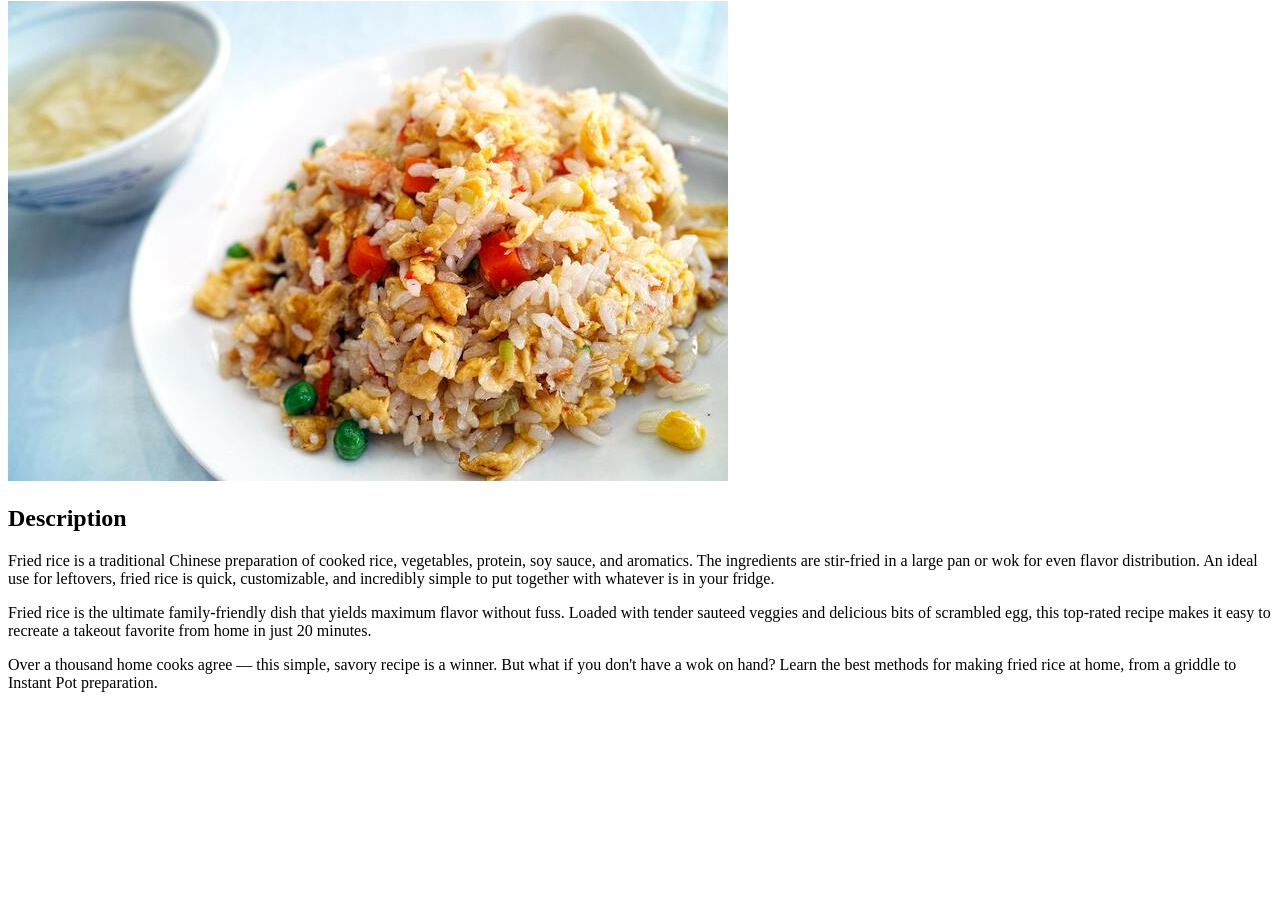
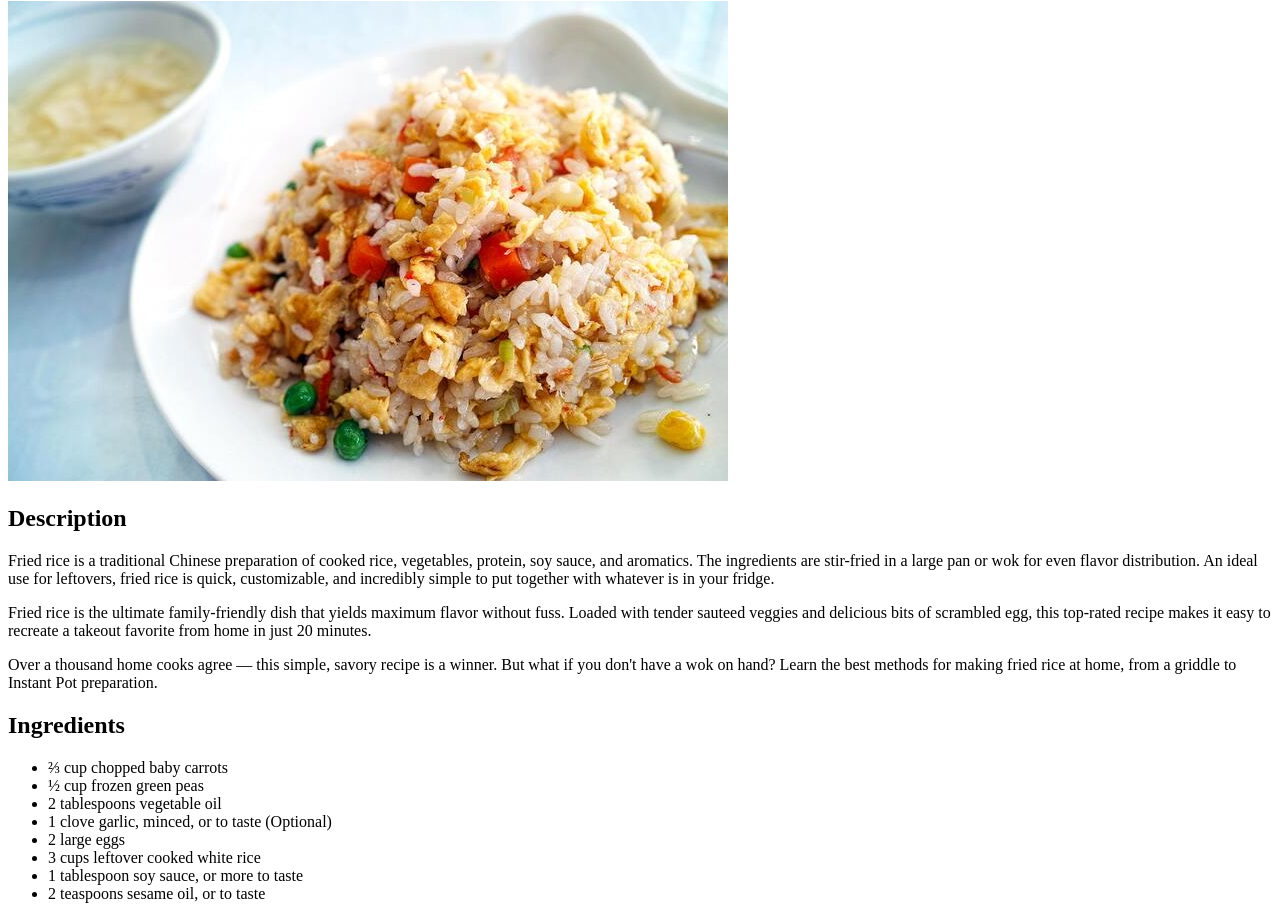
Before and after one commit to ViTran25/odin-recipes, a plain HTML site: page recipes/fried_rice.html in a window 1280 px wide. Shown: the part 79-998 px from the top of the page. Before the commit the page ends 800 px from the top, so only its background shows below. Drawn offline with Linux system fonts and the light colour scheme.

Commit message:
Add content (Ingredients) to (Fried Rice) page
Add an h2 element "Ingredients" followed by an unordered list of the ingredients

```diff
--- a/recipes/fried_rice.html
+++ b/recipes/fried_rice.html
@@ -6,11 +6,25 @@
     </head>
 
     <body>
+        <!--Heading-->
         <h1>Easy Fried Rice</h1>
         <img src="../img/fried_rice.jpg">
+        <!--Description-->
         <h2>Description</h2>
         <p>Fried rice is a traditional Chinese preparation of cooked rice, vegetables, protein, soy sauce, and aromatics. The ingredients are stir-fried in a large pan or wok for even flavor distribution. An ideal use for leftovers, fried rice is quick, customizable, and incredibly simple to put together with whatever is in your fridge.</p>
         <p>Fried rice is the ultimate family-friendly dish that yields maximum flavor without fuss. Loaded with tender sauteed veggies and delicious bits of scrambled egg, this top-rated recipe makes it easy to recreate a takeout favorite from home in just 20 minutes.</p>
         <p>Over a thousand home cooks agree — this simple, savory recipe is a winner. But what if you don't have a wok on hand? Learn the best methods for making fried rice at home, from a griddle to Instant Pot preparation.</p>
+        <!--Ingredients-->
+        <h2>Ingredients</h2>
+        <ul>
+            <li>⅔ cup chopped baby carrots</li>
+            <li>½ cup frozen green peas</li>
+            <li>2 tablespoons vegetable oil</li>
+            <li>1 clove garlic, minced, or to taste (Optional)</li>
+            <li>2 large eggs</li>
+            <li>3 cups leftover cooked white rice</li>
+            <li>1 tablespoon soy sauce, or more to taste</li>
+            <li>2 teaspoons sesame oil, or to taste</li>
+        </ul>
     </body>
 </html>
```
